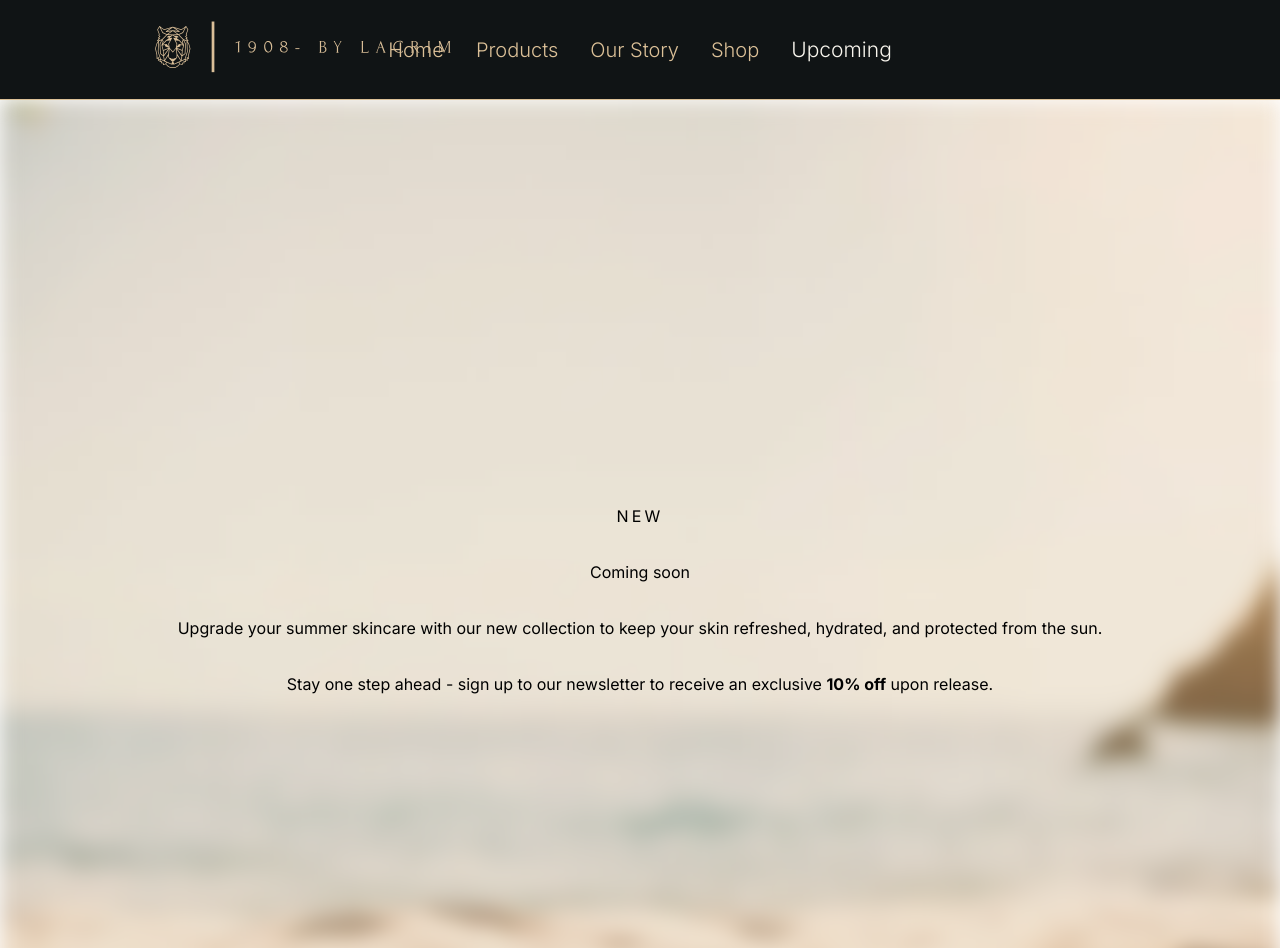
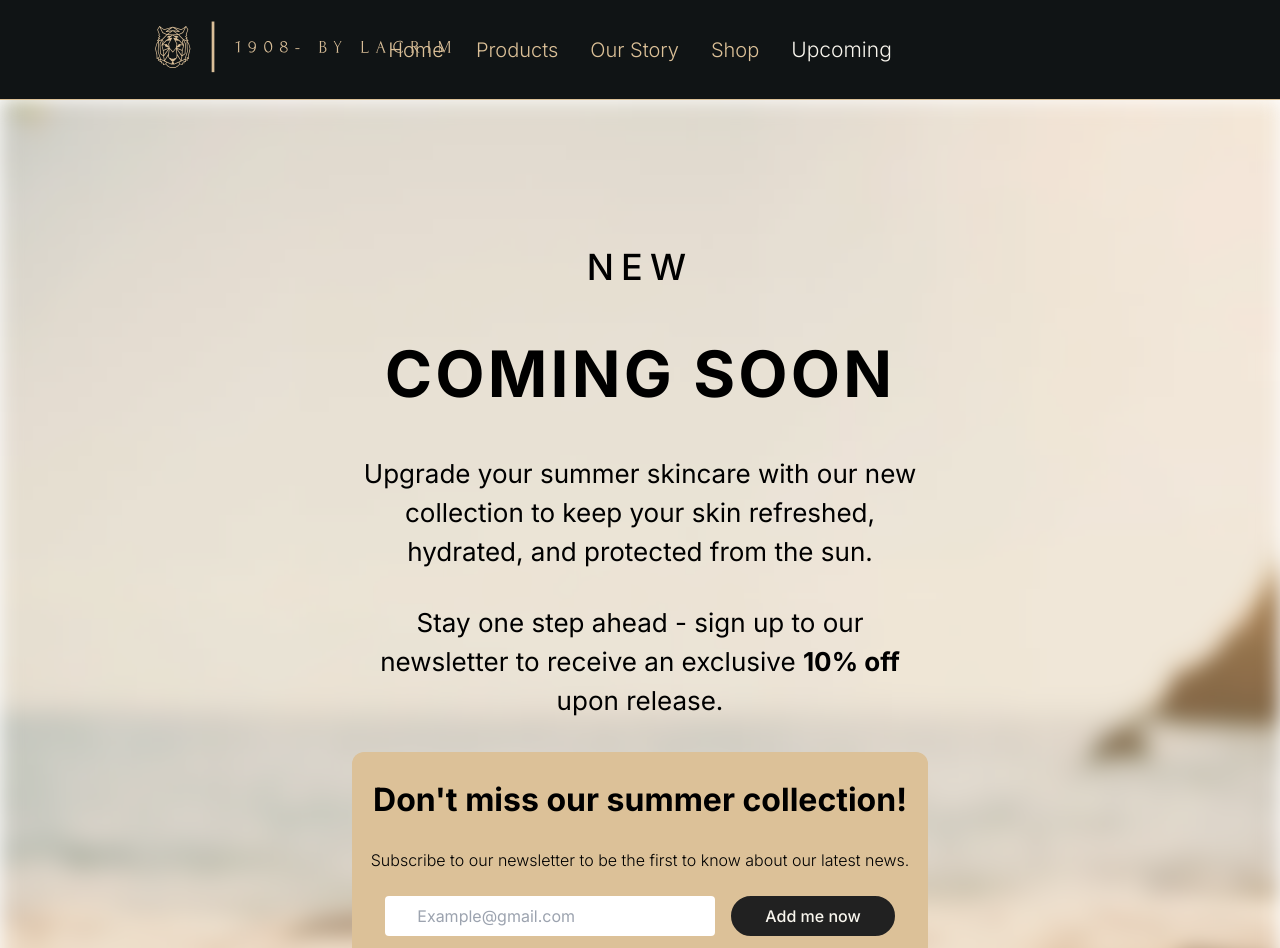
Before and after one commit to mykhail-druz/lacrim, a Next.js app: page /upcoming in a window 1280 px wide. Shown: the top 948 px of the page. Built offline with nearby package versions, Linux system fonts and the light colour scheme.

Commit message:
Upcoming

```diff
--- a/src/components/UpcomingComponent/Newsletter.tsx
+++ b/src/components/UpcomingComponent/Newsletter.tsx
@@ -1,5 +1,17 @@
+import styles from "./UpcomingComponent.module.css";
+
 export const Newsletter = () => {
-    return ( <div>
-        Newsletter
-    </div> );
-}
+  return (
+    <div className={styles.news__container}>
+      <h3 className={styles.news__title}>Don&apos;t miss our summer collection!</h3>
+      <p className={styles.news__description}>
+        Subscribe to our newsletter to be the first to know about our latest
+        news.
+      </p>
+      <form className={styles.form}>
+        <input className={styles.form__input} placeholder="Example@gmail.com" />{" "}
+        <button className={styles.button__form}>Add me now</button>
+      </form>
+    </div>
+  );
+};
--- a/src/components/UpcomingComponent/UpcomingComponent.module.css
+++ b/src/components/UpcomingComponent/UpcomingComponent.module.css
@@ -1,8 +1,14 @@
 .section {
-  @apply flex items-center justify-center relative;
+  @apply md:py-12 min-w-full flex items-center justify-center relative;
   min-height: 1000px;
   overflow: hidden;
 }
+
+@media (max-width: 640px){
+    .section {
+      min-height: 800px;
+    }
+  }
 
 .blur__overlay {
   position: absolute;
@@ -18,10 +24,43 @@
 }
 
 .container {
-  @apply text-center flex flex-col space-y-8 justify-center;
+  @apply w-[95%] lg:w-[45%] text-center flex flex-col space-y-6 md:space-y-8 justify-center;
 }
 
 .new {
-  @apply uppercase;
+  @apply uppercase text-[24px] md:text-[36px] font-medium;
   letter-spacing: 0.2em;
 }
+
+.title {
+  @apply uppercase text-[44px] md:text-[64px] font-bold ;
+  letter-spacing: 0.05em;
+}
+
+.description {
+    @apply text-[18px] md:text-[26px];
+}
+
+.news__container {
+    @apply flex flex-col w-full bg-beige rounded-[12px] py-6 space-y-6;
+}
+
+.news__title {
+    @apply text-[22px] md:text-[32px] font-bold;
+}
+
+.news__description {
+    @apply text-[16px] font-light;
+}
+
+.form {
+    @apply flex mx-auto space-x-4;
+}
+
+.form__input {
+    @apply rounded-[4px] pl-2 pr-8 md:pl-8 md:pr-16 py-2;
+}
+
+.button__form {
+    @apply font-medium bg-black border-2 border-black text-white rounded-3xl px-2 md:px-8;
+}
--- a/src/components/UpcomingComponent/UpcomingComponent.tsx
+++ b/src/components/UpcomingComponent/UpcomingComponent.tsx
@@ -1,3 +1,4 @@
+import { Newsletter } from "./Newsletter";
 import styles from "./UpcomingComponent.module.css";
 
 export const UpcomingComponent = () => {
@@ -15,6 +16,7 @@ export const UpcomingComponent = () => {
           Stay one step ahead - sign up to our newsletter to receive an
           exclusive <span className="font-bold">10% off</span> upon release.
         </p>
+        <Newsletter/>
       </div>
     </section>
   );
```
Also changed, not shown: 1 other file (tests, documents, lock files or other folders).
